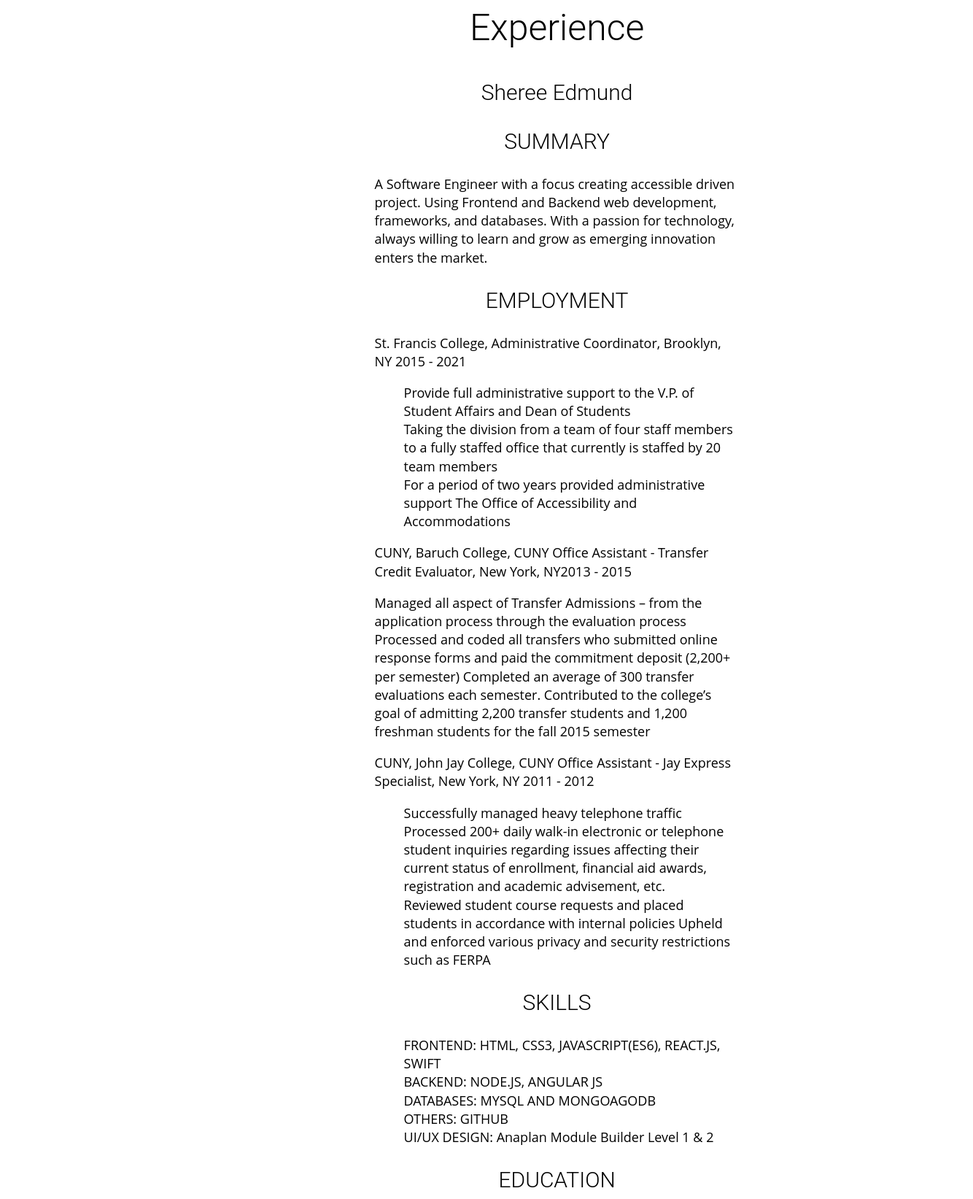
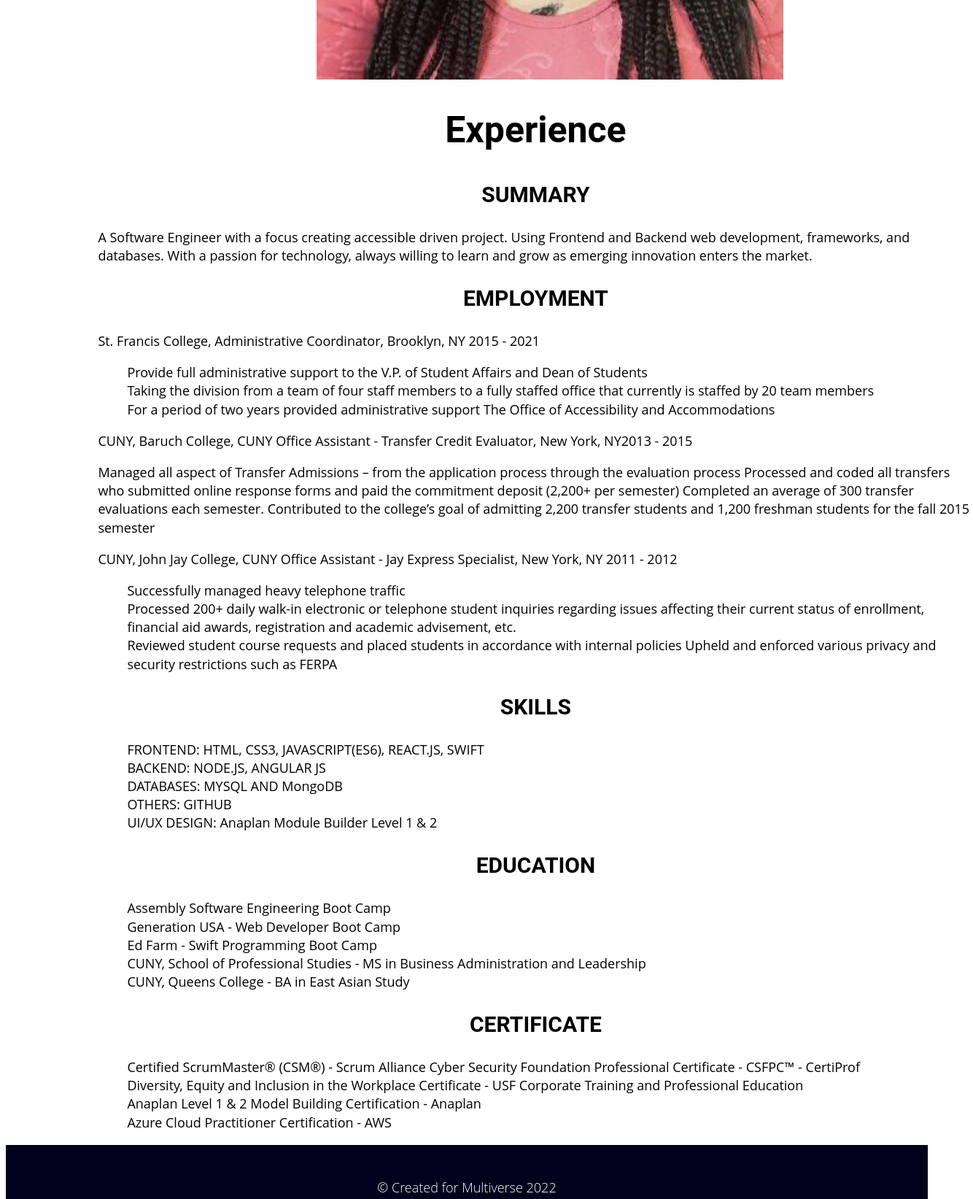
Before and after one commit to Sheree1986/website-portfolio, a plain HTML site: page pages/experience.html in a window 1280 px wide. Shown: the part 539-2182 px from the top of the page at 73% size, 1334 px wide, since content can reach past the window. Drawn offline with nearby package versions, Linux system fonts and the light colour scheme.

Commit message:
updated experience

```diff
--- a/css/style.css
+++ b/css/style.css
@@ -282,10 +282,9 @@ footer > p {
     text-align: center;
   }
 }
-
-#margin {
-  margin-left: 40%;
-  margin-right: 30%;
+ #margin {
+  margin-left: 10%;
+  margin-right: 10%;
 
 }
 .card-body {
--- a/pages/experience.html
+++ b/pages/experience.html
@@ -36,19 +36,19 @@
 
 
 <div id="margin">
-    <div  class="d-flex align-items-center"class="card" style="width: 50rem;">
+    <div  class="d-flex align-items-center"class="card" style="width: 150vh;">
         <a href="https://www.linkedin.com/in/sheree-edmund/" class="btn btn-primary" target="_blank" >
-      <img src="../images/headshot.jpeg" class="card-img-top" alt="Screenshot of caricature of me. click on the photo to go LinkedIn profile"> </a>
+      <img src="../images/headshot.jpeg" class="card-img-top" alt="Screenshot of caricature of me. click on the photo to go LinkedIn profile" style="width: 80vh; margin-left: 300px ;"> </a>
       <div class="card-body">
         <h5 class="card-title"></h5>
 
-       <h1>Experience</h1>
-       <h2>Sheree Edmund</h2>
+       <h1><strong>Experience</strong></h1>
 
-<h2>SUMMARY</h2>
+
+<h2><strong>SUMMARY</strong></h2>
 <p>A Software Engineer with a focus creating accessible driven project. Using Frontend and Backend web development, frameworks, and databases. With a passion for technology, always willing to learn and
 grow as emerging innovation enters the market.</p>
-<h2>EMPLOYMENT</h2>
+<h2><strong>EMPLOYMENT</strong></h2>
 
 <p>St. Francis College, Administrative Coordinator, Brooklyn, NY 2015 - 2021</p>
    <ul>
@@ -77,24 +77,24 @@ their current status of enrollment, financial aid awards, registration and acade
 Upheld and enforced various privacy and security restrictions such as FERPA</li>
 </ul>
 
-<h2>SKILLS</h2>
+<h2><strong>SKILLS</strong></h2>
 <ul>
 <li>FRONTEND: HTML, CSS3, JAVASCRIPT(ES6), REACT.JS, SWIFT</li>
 <li>BACKEND: NODE.JS, ANGULAR JS</li>
-<li>DATABASES: MYSQL AND MONGOAGODB</li>
+<li>DATABASES: MYSQL AND MongoDB</li>
 <li>OTHERS: GITHUB</li>
 <li>UI/UX DESIGN: Anaplan Module Builder Level 1 & 2</li>
 </ul>
 
-<h2>EDUCATION</h2>
+<h2><strong>EDUCATION</strong></h2>
 <ul>
- <li>Assembly Software Engineering Bootcamp</li>
-<li>Generation USA - Web Developer Bootcamp</li>
-<li>Ed Farm - Swift Programming Bootcamp</li>
+ <li>Assembly Software Engineering Boot Camp</li>
+<li>Generation USA - Web Developer Boot Camp</li>
+<li>Ed Farm - Swift Programming Boot Camp</li>
 <li>CUNY, School of Professional Studies - MS in Business Administration and Leadership</li>
 <li>CUNY, Queens College - BA in East Asian Study</li>
 </ul>
-<h2>CERTIFICATE</h2>
+<h2><strong>CERTIFICATE</strong></h2>
 <ul>
 <li>Certified ScrumMaster® (CSM®) - Scrum Alliance Cyber Security Foundation Professional Certificate - CSFPC™ - CertiProf</li>
 <li>Diversity, Equity and Inclusion in the Workplace Certificate - USF Corporate Training and Professional Education</li>
```
Also changed, not shown: pages/bio.html (+2 -2 lines).
